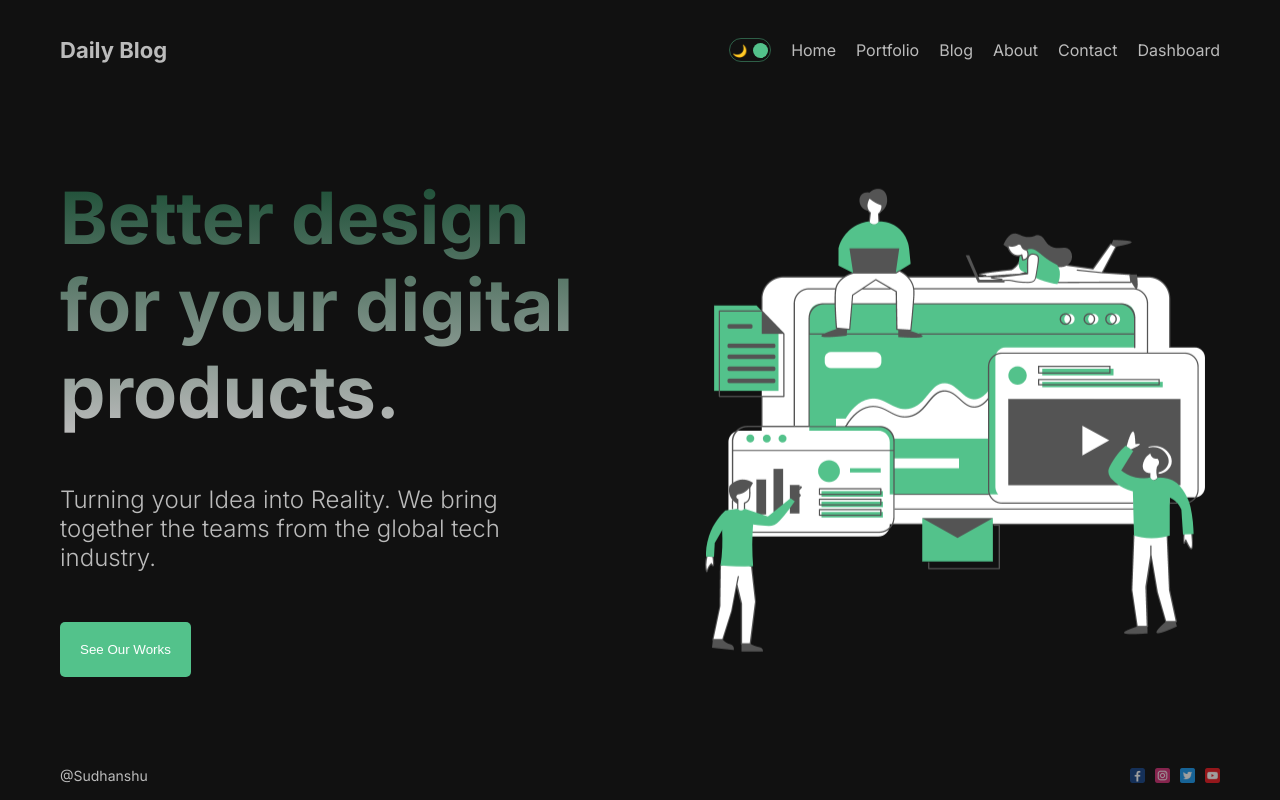
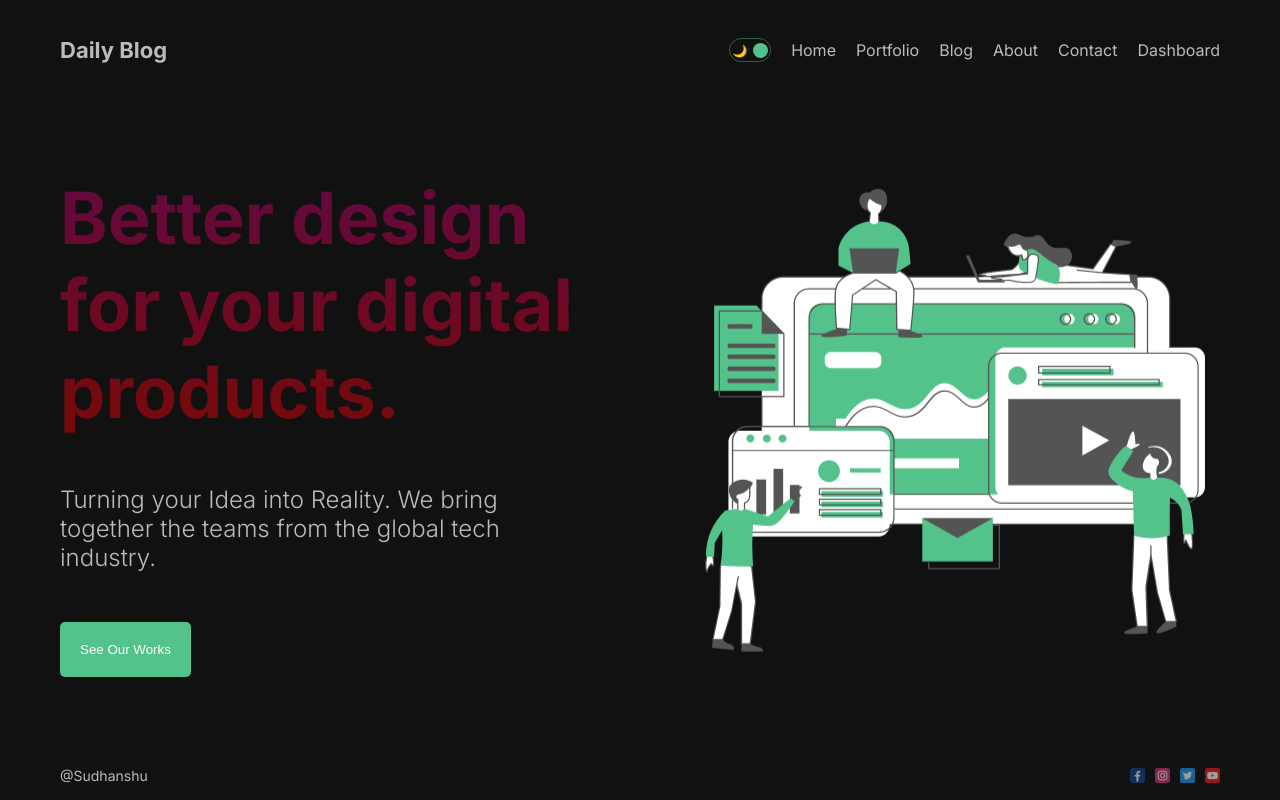
Before and after one commit to sudhanshu418/BlogWebsite, a Next.js app: page / in a window 1280 px wide. Built offline with nearby package versions, Linux system fonts and the light colour scheme; no server answers.

Commit message:
Update page.module.css

```diff
--- a/src/app/page.module.css
+++ b/src/app/page.module.css
@@ -13,7 +13,7 @@
 
 .title {
   font-size: 72px;
-  background: linear-gradient(to bottom, #194c33, #bbb);
+  background: linear-gradient(to bottom, #630941, #770909);
   -webkit-background-clip: text;
   -webkit-text-fill-color: transparent;
 }
@@ -22,7 +22,7 @@
   width: 100%;
   height: 500px;
   object-fit: contain;
-   animation: move 3s infinite ease alternate;
+  animation: move 3s infinite ease alternate;
 }
 
 @keyframes move {
```
